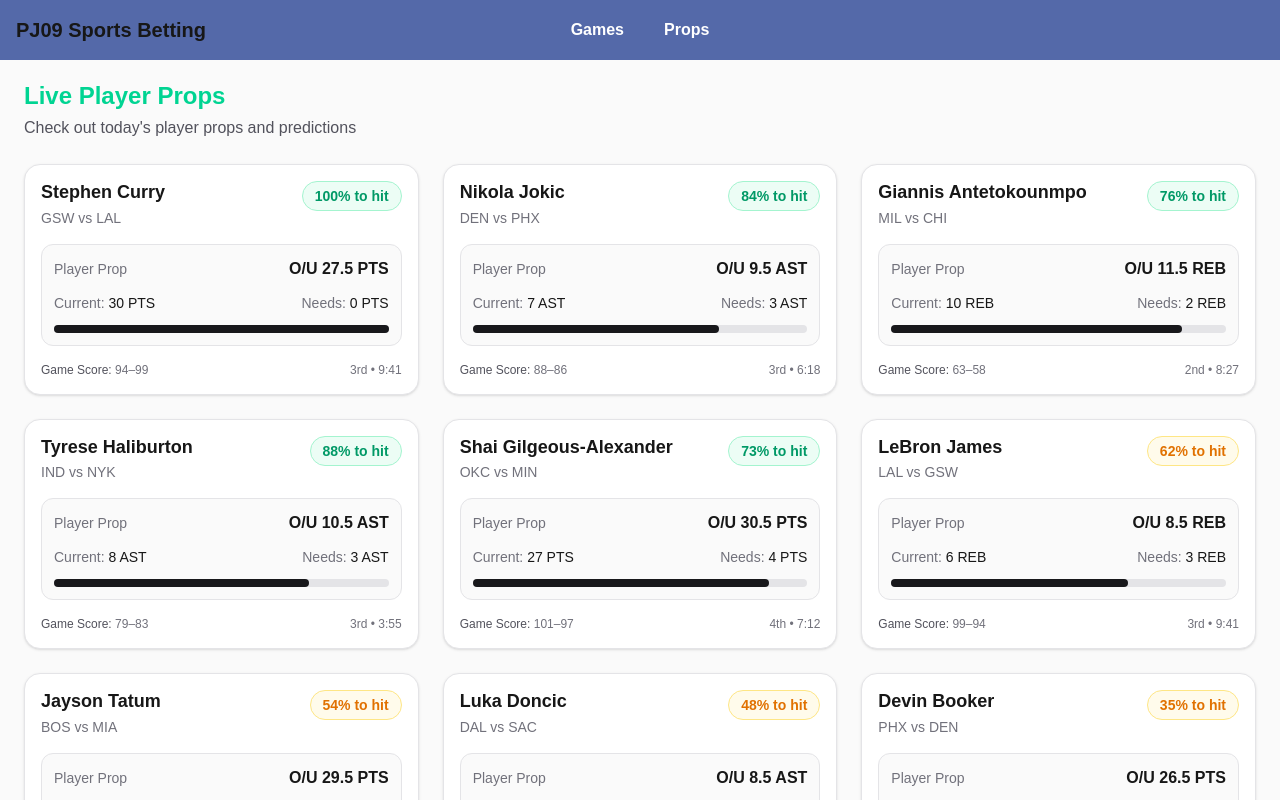
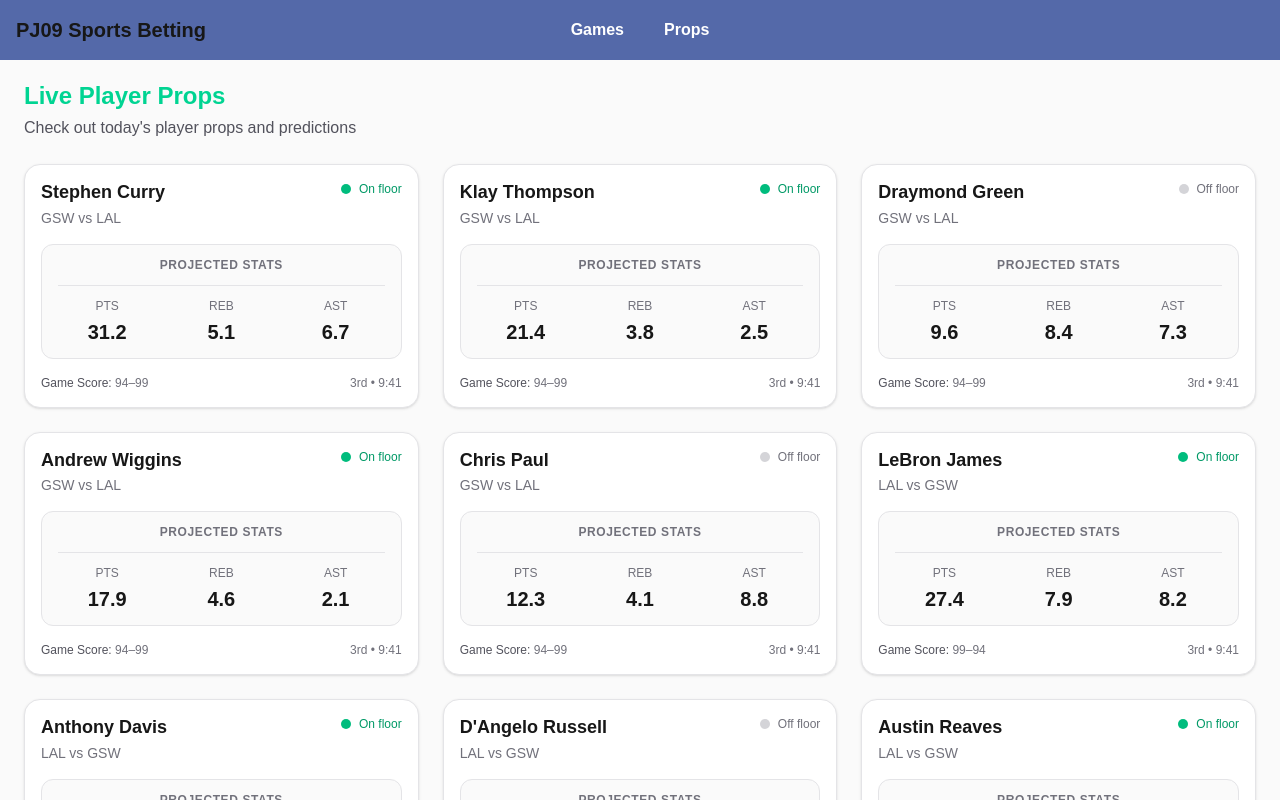
Before and after one commit to ucsb-cs148-w26/pj09-sports-betting, a Next.js app in the folder frontend/: page /props in a window 1280 px wide. Shown: the top 800 px of the page. Built offline with nearby package versions, Linux system fonts and the light colour scheme.

Commit message:
Replaced O/U player prop with points, rebound, assist projections

```diff
--- a/frontend/src/app/props/PropCard.tsx
+++ b/frontend/src/app/props/PropCard.tsx
@@ -2,36 +2,43 @@ type Prop = {
   player: string;
   team: string;
   opponent: string;
-  prop: { type: string; line: number; overUnder: string };
-  hitChance: number; // 0..1
-  game: { teamScore: number; oppScore: number; quarter: string; clock: string };
-  current: { value: number; label: string };
+
+  projected: {
+    pts: number;
+    reb: number;
+    ast: number;
+  };
+
+  onFloor: boolean;
+
+  game: {
+    teamScore: number;
+    oppScore: number;
+    quarter: string;
+    clock: string;
+  };
 };
 
-function pct(n: number) {
-  return Math.round(n * 100);
-}
-
-function chanceColor(p: number) {
-  if (p >= 70) return "text-emerald-600 bg-emerald-50 border-emerald-200";
-  if (p >= 30) return "text-amber-600 bg-amber-50 border-amber-200";
-  return "text-rose-600 bg-rose-50 border-rose-200";
+function FloorIndicator({ on }: { on: boolean }) {
+  return (
+    <div className="flex items-center gap-2 text-xs font-medium">
+      <span
+        className={`h-2.5 w-2.5 rounded-full ${
+          on ? "bg-emerald-500" : "bg-zinc-300"
+        }`}
+      />
+      <span className={on ? "text-emerald-600" : "text-zinc-500"}>
+        {on ? "On floor" : "Off floor"}
+      </span>
+    </div>
+  );
 }
 
 export default function PlayerPropCard({ data }: { data: Prop }) {
-  const p = pct(data.hitChance);
-  const badge = chanceColor(p);
-
-  const needs = Math.max(0, Math.ceil(data.prop.line - data.current.value));
-  const progressPct =
-    data.prop.line > 0
-      ? Math.min(100, (data.current.value / data.prop.line) * 100)
-      : 0;
-
   return (
     <div className="w-full max-w-md rounded-2xl border border-zinc-200 bg-white p-4 shadow-sm">
       {/* Header */}
-      <div className="flex items-start justify-between gap-3">
+      <div className="flex items-start justify-between">
         <div>
           <div className="text-lg font-semibold leading-tight">
             {data.player}
@@ -41,45 +48,36 @@ export default function PlayerPropCard({ data }: { data: Prop }) {
           </div>
         </div>
 
-        <div
-          className={`rounded-full border px-3 py-1 text-sm font-semibold ${badge}`}
-        >
-          {p}% to hit
-        </div>
+        <FloorIndicator on={data.onFloor} />
       </div>
 
-      {/* Prop Section */}
-      <div className="mt-4 rounded-xl border border-zinc-200 bg-zinc-50 px-3 py-3">
-        <div className="flex items-center justify-between">
-          <div className="text-sm text-zinc-500">Player Prop</div>
-          <div className="text-base font-semibold">
-            {data.prop.overUnder} {data.prop.line} {data.prop.type}
+      {/* Projected Stats */}
+      <div className="mt-4 rounded-xl border border-zinc-200 bg-zinc-50 px-4 py-3">
+        <div className="mb-3 text-center">
+          <div className="text-xs font-semibold uppercase tracking-wider text-zinc-500">
+            Projected Stats
           </div>
+          <div className="mt-3 h-px w-full bg-zinc-200" />
         </div>
-
-        {/* Current + Needs */}
-        <div className="mt-3 flex items-center justify-between text-sm">
-          <span>
-            <span className="text-zinc-500">Current:</span>{" "}
-            <span className="font-medium">
-              {data.current.value} {data.current.label}
-            </span>
-          </span>
-
-          <span>
-            <span className="text-zinc-500">Needs:</span>{" "}
-            <span className="font-medium">
-              {needs} {data.current.label}
-            </span>
-          </span>
-        </div>
-
-        {/* Progress bar */}
-        <div className="mt-3 h-2 w-full rounded-full bg-zinc-200">
-          <div
-            className="h-2 rounded-full bg-zinc-900 transition-all duration-500"
-            style={{ width: `${progressPct}%` }}
-          />
+        <div className="grid grid-cols-3 gap-4 text-center">
+          <div>
+            <div className="text-xs text-zinc-500">PTS</div>
+            <div className="mt-1 text-xl font-semibold">
+              {data.projected.pts}
+            </div>
+          </div>
+          <div>
+            <div className="text-xs text-zinc-500">REB</div>
+            <div className="mt-1 text-xl font-semibold">
+              {data.projected.reb}
+            </div>
+          </div>
+          <div>
+            <div className="text-xs text-zinc-500">AST</div>
+            <div className="mt-1 text-xl font-semibold">
+              {data.projected.ast}
+            </div>
+          </div>
         </div>
       </div>
 
--- a/frontend/src/app/props/mock.tsx
+++ b/frontend/src/app/props/mock.tsx
@@ -3,108 +3,72 @@ export const mockProps = [
     player: "Stephen Curry",
     team: "GSW",
     opponent: "LAL",
-    prop: { type: "PTS", line: 27.5, overUnder: "O/U" },
-    hitChance: 1.00,
+    projected: { pts: 31.2, reb: 5.1, ast: 6.7 },
+    onFloor: true,
     game: { teamScore: 94, oppScore: 99, quarter: "3rd", clock: "9:41" },
-    current: { value: 30, label: "PTS" },
   },
   {
-    player: "Nikola Jokic",
-    team: "DEN",
-    opponent: "PHX",
-    prop: { type: "AST", line: 9.5, overUnder: "O/U" },
-    hitChance: 0.84,
-    game: { teamScore: 88, oppScore: 86, quarter: "3rd", clock: "6:18" },
-    current: { value: 7, label: "AST" },
+    player: "Klay Thompson",
+    team: "GSW",
+    opponent: "LAL",
+    projected: { pts: 21.4, reb: 3.8, ast: 2.5 },
+    onFloor: true,
+    game: { teamScore: 94, oppScore: 99, quarter: "3rd", clock: "9:41" },
   },
   {
-    player: "Giannis Antetokounmpo",
-    team: "MIL",
-    opponent: "CHI",
-    prop: { type: "REB", line: 11.5, overUnder: "O/U" },
-    hitChance: 0.76,
-    game: { teamScore: 63, oppScore: 58, quarter: "2nd", clock: "8:27" },
-    current: { value: 10, label: "REB" },
+    player: "Draymond Green",
+    team: "GSW",
+    opponent: "LAL",
+    projected: { pts: 9.6, reb: 8.4, ast: 7.3 },
+    onFloor: false,
+    game: { teamScore: 94, oppScore: 99, quarter: "3rd", clock: "9:41" },
   },
   {
-    player: "Tyrese Haliburton",
-    team: "IND",
-    opponent: "NYK",
-    prop: { type: "AST", line: 10.5, overUnder: "O/U" },
-    hitChance: 0.88,
-    game: { teamScore: 79, oppScore: 83, quarter: "3rd", clock: "3:55" },
-    current: { value: 8, label: "AST" },
+    player: "Andrew Wiggins",
+    team: "GSW",
+    opponent: "LAL",
+    projected: { pts: 17.9, reb: 4.6, ast: 2.1 },
+    onFloor: true,
+    game: { teamScore: 94, oppScore: 99, quarter: "3rd", clock: "9:41" },
   },
   {
-    player: "Shai Gilgeous-Alexander",
-    team: "OKC",
-    opponent: "MIN",
-    prop: { type: "PTS", line: 30.5, overUnder: "O/U" },
-    hitChance: 0.73,
-    game: { teamScore: 101, oppScore: 97, quarter: "4th", clock: "7:12" },
-    current: { value: 27, label: "PTS" },
+    player: "Chris Paul",
+    team: "GSW",
+    opponent: "LAL",
+    projected: { pts: 12.3, reb: 4.1, ast: 8.8 },
+    onFloor: false,
+    game: { teamScore: 94, oppScore: 99, quarter: "3rd", clock: "9:41" },
   },
   {
     player: "LeBron James",
     team: "LAL",
     opponent: "GSW",
-    prop: { type: "REB", line: 8.5, overUnder: "O/U" },
-    hitChance: 0.62,
+    projected: { pts: 27.4, reb: 7.9, ast: 8.2 },
+    onFloor: true,
     game: { teamScore: 99, oppScore: 94, quarter: "3rd", clock: "9:41" },
-    current: { value: 6, label: "REB" },
-  },
-  {
-    player: "Jayson Tatum",
-    team: "BOS",
-    opponent: "MIA",
-    prop: { type: "PTS", line: 29.5, overUnder: "O/U" },
-    hitChance: 0.54,
-    game: { teamScore: 74, oppScore: 76, quarter: "2nd", clock: "1:44" },
-    current: { value: 16, label: "PTS" },
-  },
-  {
-    player: "Luka Doncic",
-    team: "DAL",
-    opponent: "SAC",
-    prop: { type: "AST", line: 8.5, overUnder: "O/U" },
-    hitChance: 0.48,
-    game: { teamScore: 69, oppScore: 71, quarter: "2nd", clock: "4:33" },
-    current: { value: 5, label: "AST" },
-  },
-  {
-    player: "Devin Booker",
-    team: "PHX",
-    opponent: "DEN",
-    prop: { type: "PTS", line: 26.5, overUnder: "O/U" },
-    hitChance: 0.35,
-    game: { teamScore: 86, oppScore: 88, quarter: "3rd", clock: "6:18" },
-    current: { value: 13, label: "PTS" },
   },
   {
     player: "Anthony Davis",
     team: "LAL",
     opponent: "GSW",
-    prop: { type: "REB", line: 12.5, overUnder: "O/U" },
-    hitChance: 0.27,
+    projected: { pts: 24.1, reb: 12.3, ast: 3.1 },
+    onFloor: true,
     game: { teamScore: 99, oppScore: 94, quarter: "3rd", clock: "9:41" },
-    current: { value: 9, label: "REB" },
   },
   {
-    player: "Ja Morant",
-    team: "MEM",
-    opponent: "HOU",
-    prop: { type: "PTS", line: 28.5, overUnder: "O/U" },
-    hitChance: 0.19,
-    game: { teamScore: 62, oppScore: 70, quarter: "2nd", clock: "7:09" },
-    current: { value: 11, label: "PTS" },
+    player: "D'Angelo Russell",
+    team: "LAL",
+    opponent: "GSW",
+    projected: { pts: 18.7, reb: 3.4, ast: 6.0 },
+    onFloor: false,
+    game: { teamScore: 99, oppScore: 94, quarter: "3rd", clock: "9:41" },
   },
   {
-    player: "Domantas Sabonis",
-    team: "SAC",
-    opponent: "DAL",
-    prop: { type: "AST", line: 7.5, overUnder: "O/U" },
-    hitChance: 0.12,
-    game: { teamScore: 71, oppScore: 69, quarter: "2nd", clock: "4:33" },
-    current: { value: 2, label: "AST" },
+    player: "Austin Reaves",
+    team: "LAL",
+    opponent: "GSW",
+    projected: { pts: 15.2, reb: 4.9, ast: 4.4 },
+    onFloor: true,
+    game: { teamScore: 99, oppScore: 94, quarter: "3rd", clock: "9:41" },
   },
 ];
--- a/frontend/src/app/props/page.tsx
+++ b/frontend/src/app/props/page.tsx
@@ -11,8 +11,8 @@ export default function PropsPage() {
         </p>
 
         <div className="mt-6 grid grid-cols-1 gap-6 md:grid-cols-2 lg:grid-cols-3">
-          {mockProps.map((prop) => (
-            <PlayerPropCard key={prop.player} data={prop} />
+          {mockProps.map((player) => (
+            <PlayerPropCard key={`${player.player}-${player.team}`} data={player} />
           ))}
         </div>
       </div>
```
